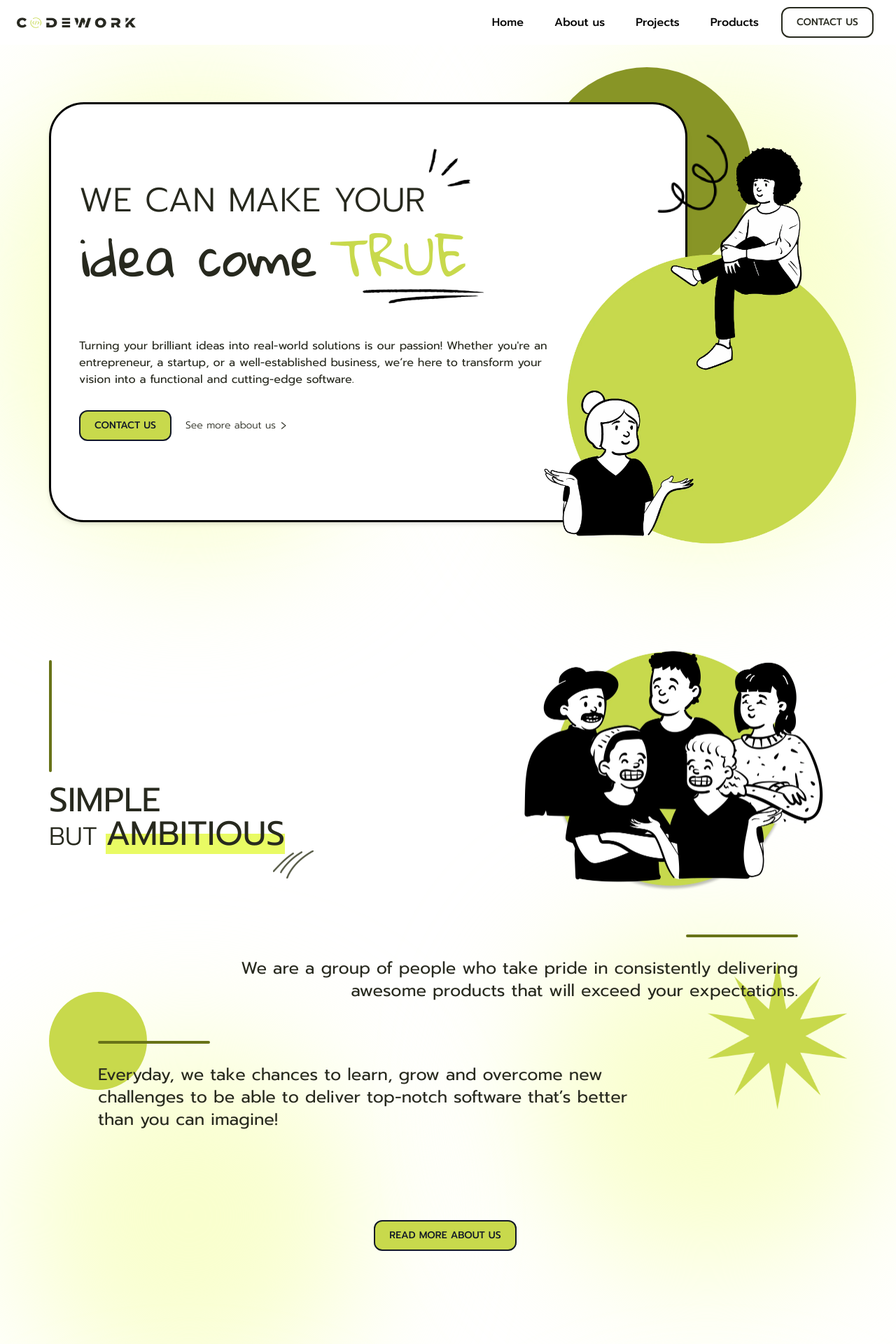
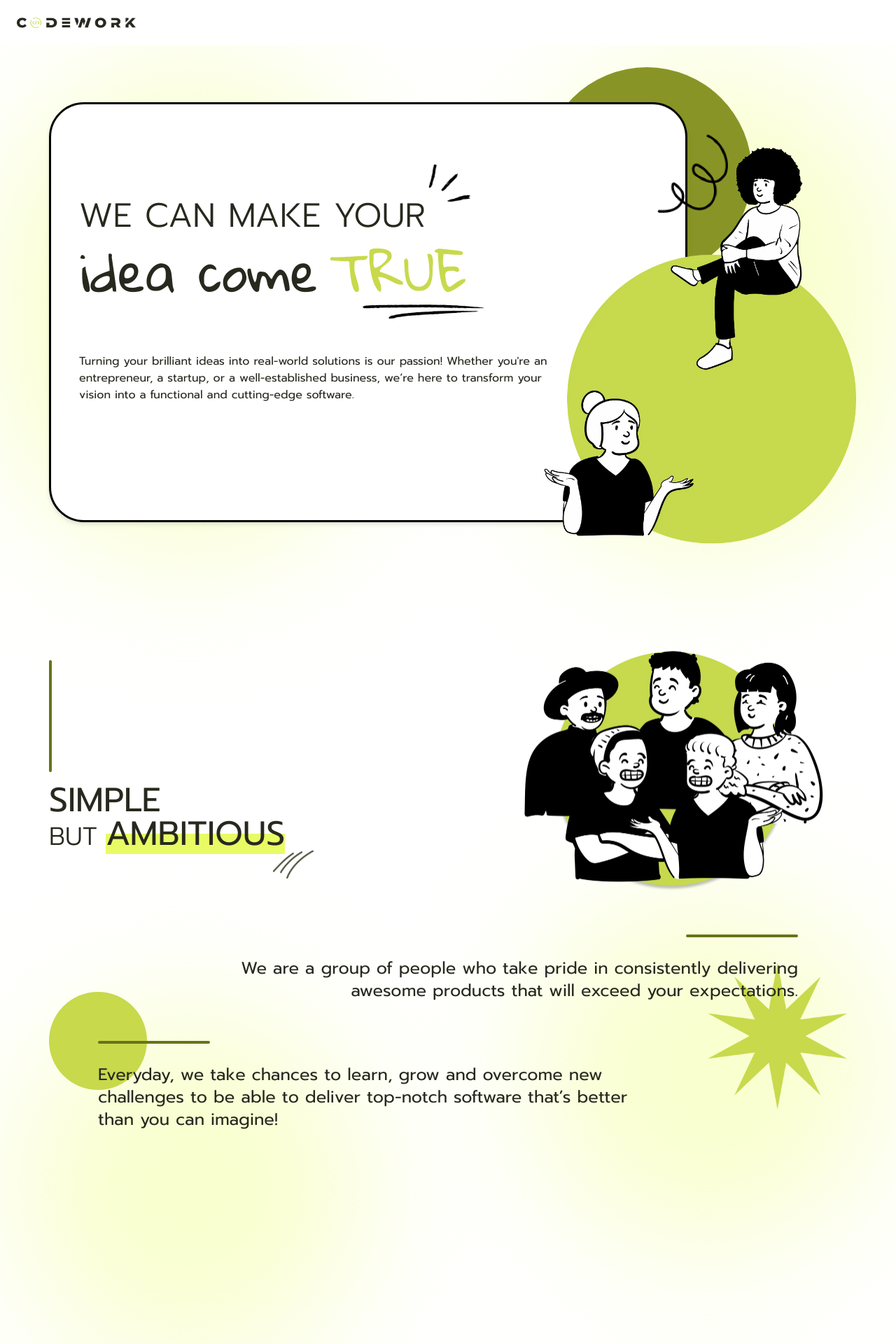
Before and after one commit to The-Alzhemist/codework-landing-page, a Next.js app: page / in a window 1280 px wide. Shown: the top 1920 px of the page at 70% size. Built offline with nearby package versions, Linux system fonts and the light colour scheme.

Commit message:
update:hide button to coming soon... page  all section

```diff
--- a/src/components/AppLayout/components/Footer/Footer.tsx
+++ b/src/components/AppLayout/components/Footer/Footer.tsx
@@ -26,7 +26,7 @@ const Footer = (props: FooterProps) => {
 
         <div className="w-full lg:w-1/2 flex flex-col gap-y-5">
             {/* Row:1 */}
-          <div className="w-full flex">
+          {/* <div className="w-full flex">
             {footerMenu.footerRight
               .slice(0, 3)
               .map((menu: FooterMenuItem, index: number) => (
@@ -40,9 +40,9 @@ const Footer = (props: FooterProps) => {
                     </div>
                 </React.Fragment>
               ))}
-          </div>
+          </div> */}
             {/* Row:2 */}
-          <div className="w-full flex">
+          {/* <div className="w-full flex">
           {footerMenu.footerRight
               .slice(3, 6)
               .map((menu: FooterMenuItem, index: number) => (
@@ -56,7 +56,7 @@ const Footer = (props: FooterProps) => {
                     </div>
                 </React.Fragment>
               ))}
-          </div>
+          </div> */}
         </div>
       </div>
     </footer>
--- a/src/components/AppLayout/components/NavigationBar/NavigationBar.tsx
+++ b/src/components/AppLayout/components/NavigationBar/NavigationBar.tsx
@@ -43,7 +43,8 @@ const NavigationBar = ({
           </div>
 
           {/* Burger for Sidemenu, only for mobile */}
-          <div className="z-20 flex items-end lg:hidden">
+           {/* หน้าไหนเสร็จแล้วค่อยๆมาเปิดทีละปุ่ม */}
+          {/* <div className="z-20 flex items-end lg:hidden">
             <button
               className="ml-4 flex flex-col"
               onClick={() => {
@@ -63,10 +64,11 @@ const NavigationBar = ({
                 className="mb-1 h-1 w-6 rounded-full bg-slate-900"
               />
             </button>
-          </div>
+          </div> */}
 
           {/* Only for PC */}
-          <div className="hidden lg:flex items-center gap-x-5">
+           {/* หน้าไหนเสร็จแล้วค่อยๆมาเปิดทีละปุ่ม */}
+          {/* <div className="hidden lg:flex items-center gap-x-5">
             {menu?.map((menu: MenuItem, index: number) => (
               <React.Fragment key={`menu-${index}`}>
                 <div
@@ -80,12 +82,13 @@ const NavigationBar = ({
             ))}
 
             <OutlinedButton className="" pathName="/contact-us">Contact Us</OutlinedButton>
-          </div>
+          </div> */}
         </div>
       </header>
 
       {/* Sidemenu for tablet mobile */}
-      <animated.nav
+      {/* หน้าไหนเสร็จแล้วค่อยๆมาเปิดทีละปุ่ม */}
+      {/* <animated.nav
         style={navStyle}
         className="fixed top-0 z-30 flex h-full flex-col bg-primary-50/30 p-6 text-primary-900 bg-white w-full"
       >
@@ -105,7 +108,7 @@ const NavigationBar = ({
           <li><OutlinedButton className="mt-8 w-full max-w-md" pathName="/contact-us" >Contact Us</OutlinedButton></li>
 
         </ul>
-      </animated.nav>
+      </animated.nav> */}
 
       {/* Margin */}
       <div className="relative h-16 sm:h-24 w-full" />
--- a/src/components/Home/AboutUs/AboutUs.tsx
+++ b/src/components/Home/AboutUs/AboutUs.tsx
@@ -87,10 +87,9 @@ const AboutUs = (props: aboutUsProps) => {
         </div>
 
         <div className="flex justify-center mb-[150px]">
-          <PrimaryButton pathName="/aboutus">
-            {" "}
+          {/* <PrimaryButton pathName="/aboutus">
             {aboutUsSectionText.buttonName}
-          </PrimaryButton>
+          </PrimaryButton> */}
         </div>
         {/* 4 */}
         {/* ย้ายไปอยู่หน้่าอื่น คอมเม้่นไว้ก่อน เดี๋ยวคุยกับ designer */}
--- a/src/components/Home/ContactUs/ContactUs.tsx
+++ b/src/components/Home/ContactUs/ContactUs.tsx
@@ -52,7 +52,7 @@ const ContactUs = (props: contactUsProp) => {
               className="z-0 max-w-[30px] h-auto absolute right-[-10px] bottom-12"
               alt="simple but ambitious section cover"
             />
-            <PrimaryButton pathName="/aboutus">{contactUsSectionText.buttonName}</PrimaryButton>
+            {/* <PrimaryButton pathName="/aboutus">{contactUsSectionText.buttonName}</PrimaryButton> */}
           </div>
         </h2>
 
--- a/src/components/Home/HeroSection/HeroSection.tsx
+++ b/src/components/Home/HeroSection/HeroSection.tsx
@@ -69,10 +69,10 @@ const HeroSection = (props: HeroSectionProps) => {
           </Paragraph>
 
           <div className="max-w-7xl">
-            <PrimaryButton pathName="/aboutus" className="mr-5">
+            {/* <PrimaryButton pathName="/aboutus" className="mr-5">
               {heroSectionText.buttonName}
-            </PrimaryButton>
-            <Hyperlinks link="/aboutus">{heroSectionText.linkName}</Hyperlinks>
+            </PrimaryButton> */}
+            {/* <Hyperlinks link="/aboutus">{heroSectionText.linkName}</Hyperlinks> */}
           </div>
         </div>
 
--- a/src/components/Home/OurProduct/OurProduct.tsx
+++ b/src/components/Home/OurProduct/OurProduct.tsx
@@ -51,9 +51,9 @@ const OurProduct = (props: OurProductProps) => {
             {ourProductSectionText.productDescription}
           </Paragraph>
 
-          <Hyperlinks link="/aboutus">
+          {/* <Hyperlinks link="/aboutus">
             {ourProductSectionText.productLinkName}
-          </Hyperlinks>
+          </Hyperlinks> */}
         </h3>
 
         <div className="lg:w-2/4 flex justify-end">
--- a/src/components/Home/OurService/OurService.tsx
+++ b/src/components/Home/OurService/OurService.tsx
@@ -57,12 +57,12 @@ const OurService = (props: OurServiceProps) => {
                     <Paragraph className="text-[0px] group-hover:text-[16px] duration-1000 ease-out leading-5 mt-3 font-light mb-5">
                       {job.description}
                     </Paragraph>
-                    <Hyperlinks
+                    {/* <Hyperlinks
                       className="text-xs text-[0px] group-hover:text-[16px]"
                       link="/aboutus"
                     >
                       See more
-                    </Hyperlinks>
+                    </Hyperlinks> */}
                   </div>
                 </React.Fragment>
               ))}
@@ -108,12 +108,12 @@ const OurService = (props: OurServiceProps) => {
                     <Paragraph className="text-sm text-secondary-900 mb-5">
                       {product.description}
                     </Paragraph>
-                    <Hyperlinks
+                    {/* <Hyperlinks
                       className="text-xs"
                       link="/aboutus"
                     >
                       See more
-                    </Hyperlinks>
+                    </Hyperlinks> */}
                   </div>
                 </React.Fragment>
               )
```
